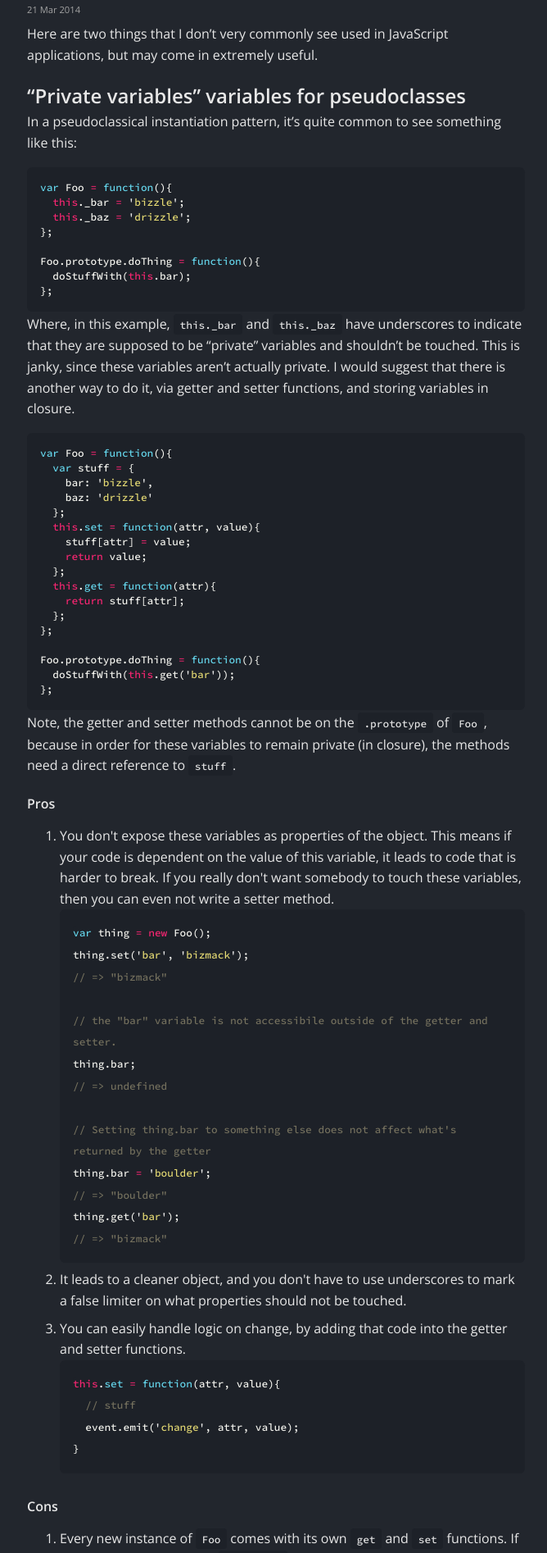
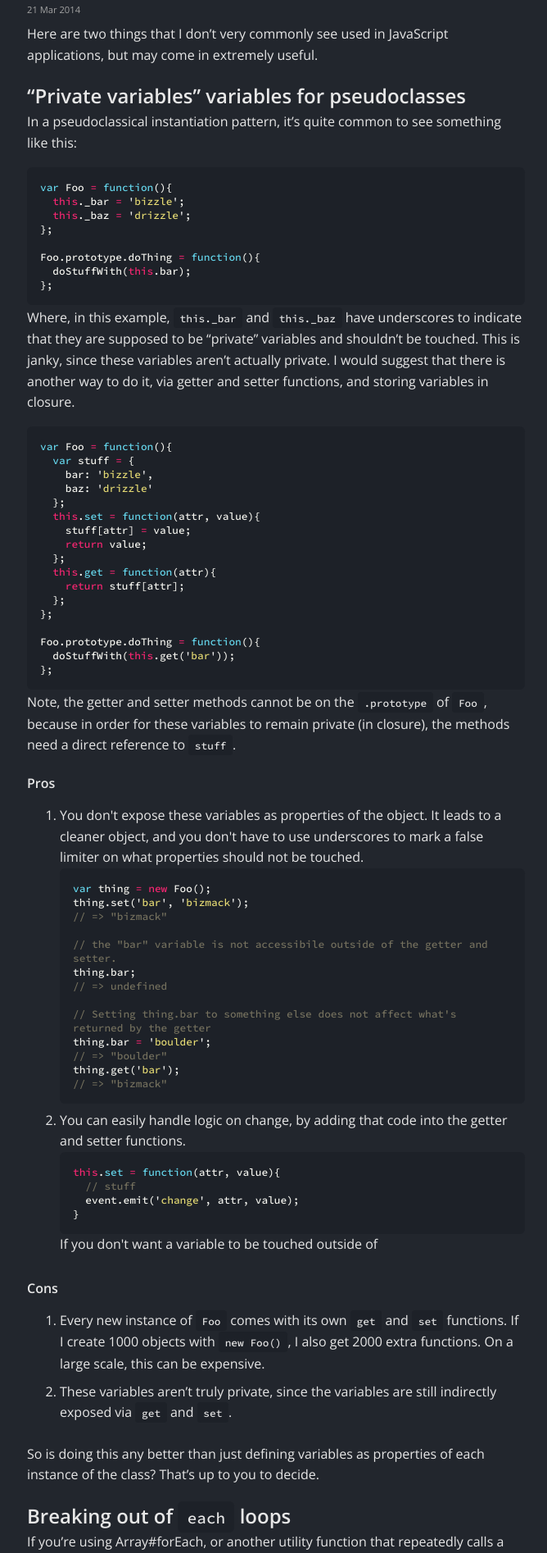
Before and after one commit to bioball/bioball.github.io, a Jekyll site: the page built from _posts/2014-03-21-private-variables-and-breaking-loops.md, in a window 1280 px wide. Shown: the part 313-2207 px from the top of the page at 82% size, without its empty margins (63-731 px from the left). Built offline with Jekyll 4.4.1, drawn with Linux system fonts in a browser that asks for light colours; Markdown is read by kramdown in place of the engine named in the settings.

Commit message:
remove bullet point and change div highlight to 1em

```diff
--- a/_posts/2014-03-21-private-variables-and-breaking-loops.md
+++ b/_posts/2014-03-21-private-variables-and-breaking-loops.md
@@ -48,8 +48,7 @@ Note, the getter and setter methods cannot be on the `.prototype` of `Foo`, beca
 
 <ol>
   <li>
-You don't expose these variables as properties of the object. This means if your code is dependent on the value of this variable, it leads to code that is harder to break. If you really don't want somebody to touch these variables, then you can even not write a setter method.
-
+You don't expose these variables as properties of the object. It leads to a cleaner object, and you don't have to use underscores to mark a false limiter on what properties should not be touched.
 {% highlight javascript %}
 var thing = new Foo();
 thing.set('bar', 'bizmack');
@@ -67,9 +66,6 @@ thing.get('bar');
 {% endhighlight %}
   </li>
   <li>
-It leads to a cleaner object, and you don't have to use underscores to mark a false limiter on what properties should not be touched.
-  </li>
-  <li>
 You can easily handle logic on change, by adding that code into the getter and setter functions.
 
 {% highlight javascript %}
@@ -78,6 +74,8 @@ this.set = function(attr, value){
   event.emit('change', attr, value);
 }
 {% endhighlight %}
+
+If you don't want a variable to be touched outside of
   </li>
 </ol>
 
--- a/css/main.css
+++ b/css/main.css
@@ -226,7 +226,8 @@ hr {
   -moz-border-radius: 0.4em;
   -ms-border-radius: 0.4em;
   -o-border-radius: 0.4em;
-  border-radius: 0.4em; }
+  border-radius: 0.4em;
+  line-height: 1em; }
 
 pre {
   margin: 0; }
--- a/css/partials/_code.sass
+++ b/css/partials/_code.sass
@@ -3,6 +3,7 @@
   // color: #93a1a1
   padding: 1em
   +border-radius(0.4em)
+  line-height: 1em
 
 pre
   margin: 0
```
